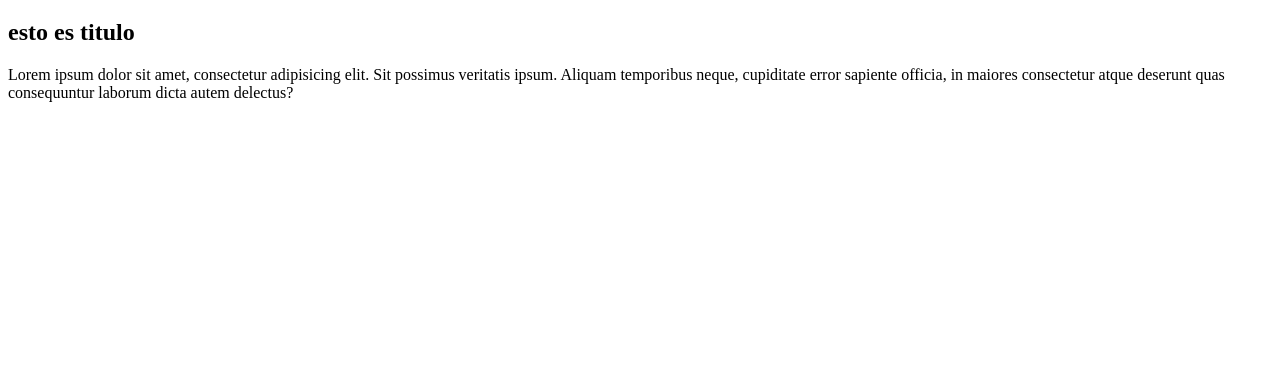
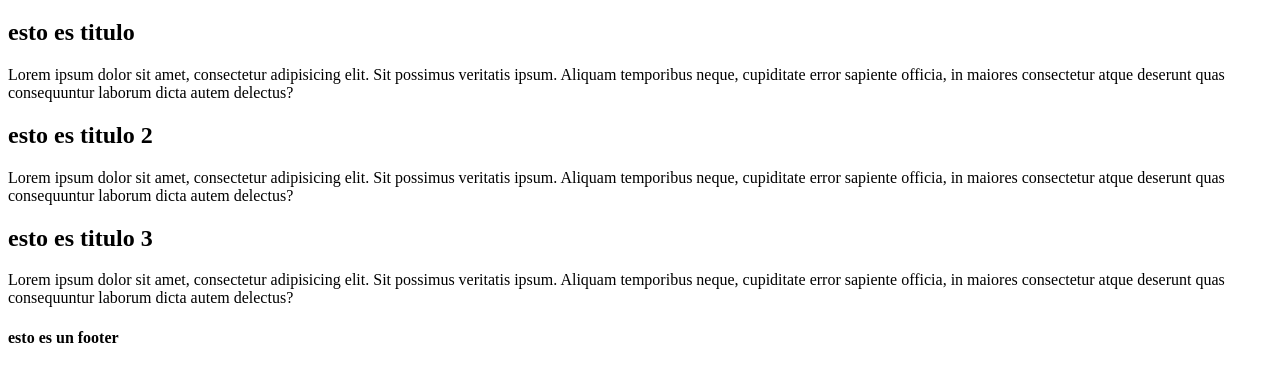
Before and after one commit to Kadavic/Desafio-final, a plain HTML site: page index.html in a window 1280 px wide. Shown: the part 61-442 px from the top of the page. Drawn offline with Linux system fonts and the light colour scheme.

Commit message:
agregue un footer

```diff
--- a/index.html
+++ b/index.html
@@ -21,7 +21,28 @@
                 Lorem ipsum dolor sit amet, consectetur adipisicing elit. Sit possimus veritatis ipsum. Aliquam temporibus neque, cupiditate error sapiente officia, in maiores consectetur atque deserunt quas consequuntur laborum dicta autem delectus?
             </p>
         </div>
+        <div>
+            <h2>
+                esto es titulo 2
+            </h2>
+            <p>
+                Lorem ipsum dolor sit amet, consectetur adipisicing elit. Sit possimus veritatis ipsum. Aliquam temporibus neque, cupiditate error sapiente officia, in maiores consectetur atque deserunt quas consequuntur laborum dicta autem delectus?
+            </p>
+        </div>
+        <div>
+            <h2>
+                esto es titulo 3
+            </h2>
+            <p>
+                Lorem ipsum dolor sit amet, consectetur adipisicing elit. Sit possimus veritatis ipsum. Aliquam temporibus neque, cupiditate error sapiente officia, in maiores consectetur atque deserunt quas consequuntur laborum dicta autem delectus?
+            </p>
+        </div>
     </main>
+    <footer>
+        <h4>
+            esto es un footer
+        </h4>
+    </footer>
 
 </body>
 </html>
```
